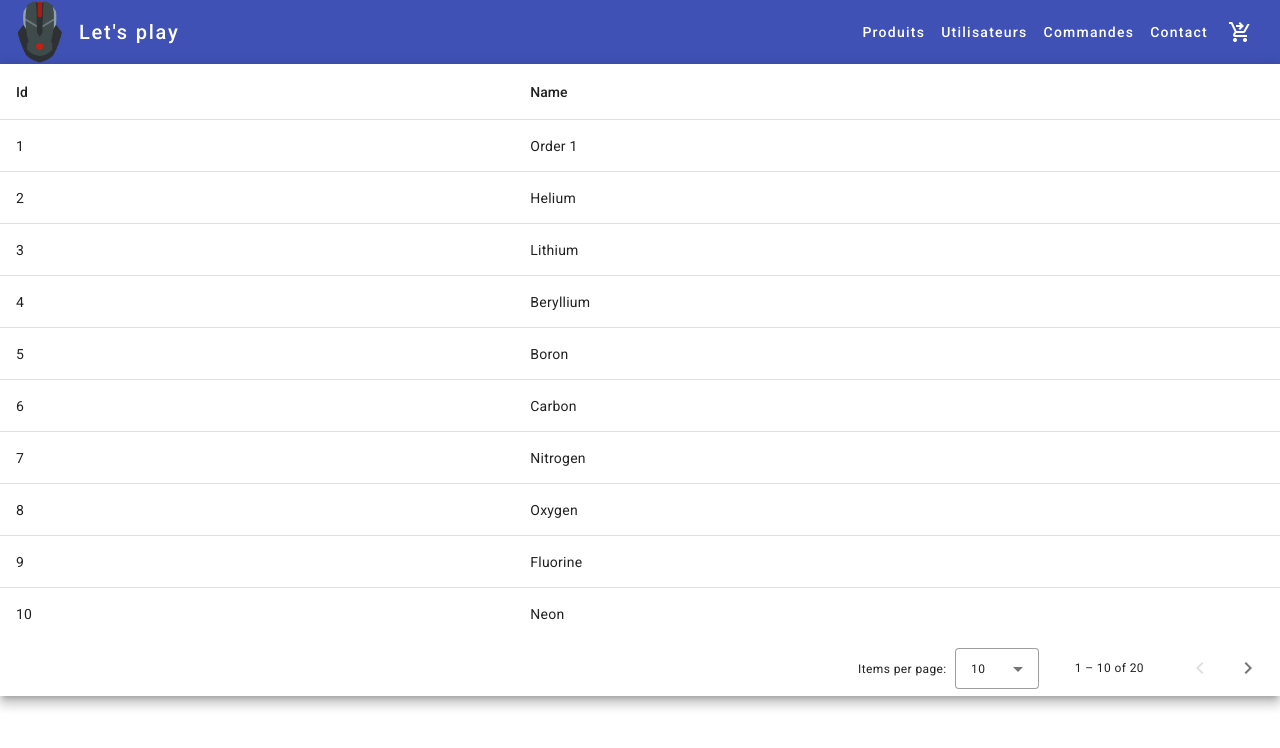
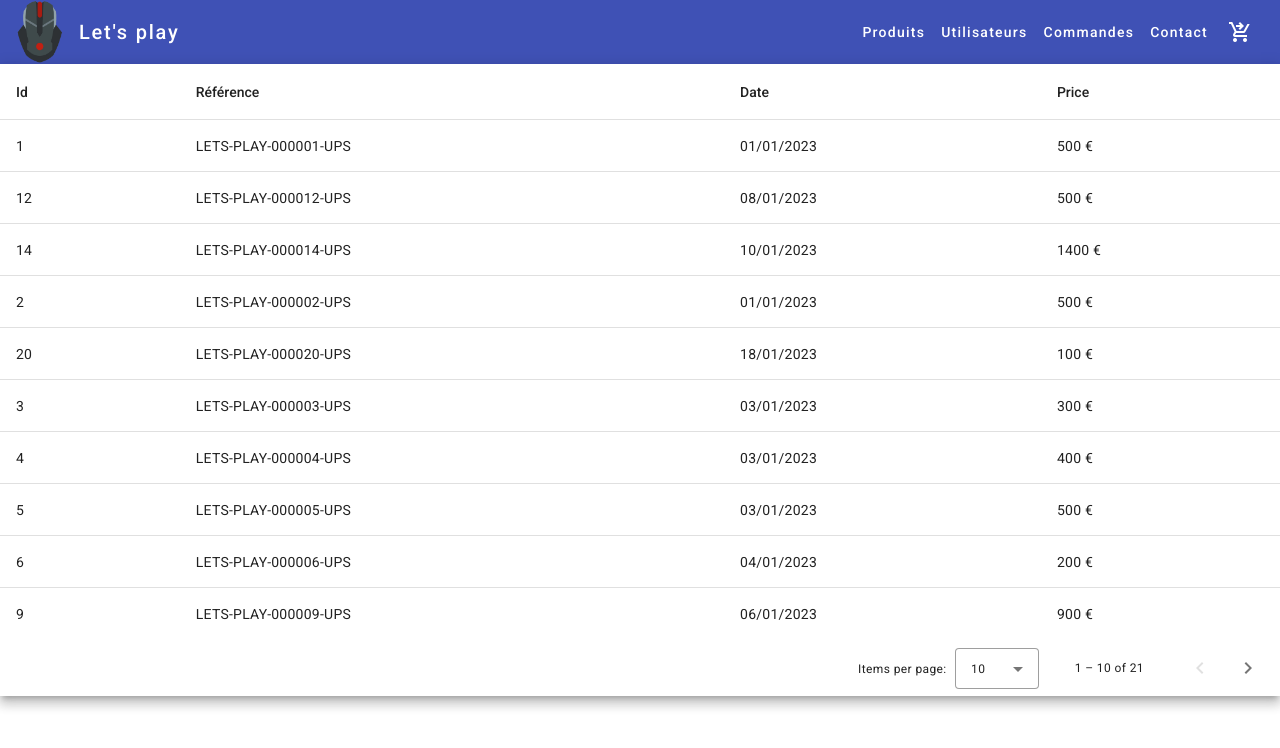
Before and after one commit to Jonathan-Tutu/Angular_Girodon, an Angular app: page /order-list in a window 1280 px wide. Shown: the top 748 px of the page. Built offline with nearby package versions, Linux system fonts and the light colour scheme.

Commit message:
Upgrade Order List + Order Data

```diff
--- a/src/app/components/order-list/order-list-datasource.ts
+++ b/src/app/components/order-list/order-list-datasource.ts
@@ -46,10 +46,14 @@ export class OrderListDataSource extends DataSource<Order> {
         return data.sort((a, b) => {
             const isAsc = this.sort?.direction === 'asc';
             switch (this.sort?.active) {
-                case 'name':
-                    return compare(a.name, b.name, isAsc);
                 case 'id':
                     return compare(+a.id, +b.id, isAsc);
+                case 'ref':
+                    return compare(a.ref, b.ref, isAsc);
+                case 'date':
+                    return compare(a.date, b.date, isAsc);
+                case 'price':
+                    return compare(a.price, b.price, isAsc);
                 default:
                     return 0;
             }
--- a/src/app/components/order-list/order-list.component.html
+++ b/src/app/components/order-list/order-list.component.html
@@ -6,10 +6,22 @@
       <td mat-cell *matCellDef="let row">{{row.id}}</td>
     </ng-container>
 
-    <!-- Name Column -->
-    <ng-container matColumnDef="name">
-      <th mat-header-cell *matHeaderCellDef mat-sort-header="">Name</th>
-      <td mat-cell *matCellDef="let row">{{row.name}}</td>
+    <!-- Ref Column -->
+    <ng-container matColumnDef="ref">
+      <th mat-header-cell *matHeaderCellDef mat-sort-header="">Référence</th>
+      <td mat-cell *matCellDef="let row">{{row.ref}}</td>
+    </ng-container>
+
+    <!-- Date Column -->
+    <ng-container matColumnDef="date">
+      <th mat-header-cell *matHeaderCellDef mat-sort-header="">Date</th>
+      <td mat-cell *matCellDef="let row">{{row.date}}</td>
+    </ng-container>
+
+    <!-- Price Column -->
+    <ng-container matColumnDef="price">
+      <th mat-header-cell *matHeaderCellDef mat-sort-header="">Price</th>
+      <td mat-cell *matCellDef="let row">{{row.price}} €</td>
     </ng-container>
 
     <tr mat-header-row *matHeaderRowDef="displayedColumns"></tr>
--- a/src/app/components/order-list/order-list.component.ts
+++ b/src/app/components/order-list/order-list.component.ts
@@ -17,7 +17,7 @@ export class OrderListComponent implements OnInit {
     @ViewChild(MatTable) table!: MatTable<Order>;
 
     dataSource: OrderListDataSource = new OrderListDataSource();
-    displayedColumns = ['id', 'name'];
+    displayedColumns = ['id', 'ref', 'date', 'price'];
 
     constructor(private orderService: OrderService) {
     }
--- a/src/app/components/user-list/user-list.component.ts
+++ b/src/app/components/user-list/user-list.component.ts
@@ -2,9 +2,9 @@ import {Component, OnInit, ViewChild} from '@angular/core';
 import {MatPaginator} from '@angular/material/paginator';
 import {MatSort} from '@angular/material/sort';
 import {MatTable} from '@angular/material/table';
-import {Order} from "../../models/order";
 import {UserService} from "../../services/user.service";
 import {UserListDataSource} from "./user-list-datasource";
+import {User} from "../../models/user";
 
 @Component({
     selector: 'app-user-list',
@@ -14,7 +14,7 @@ import {UserListDataSource} from "./user-list-datasource";
 export class UserListComponent implements OnInit {
     @ViewChild(MatPaginator) paginator!: MatPaginator;
     @ViewChild(MatSort) sort!: MatSort;
-    @ViewChild(MatTable) table!: MatTable<Order>;
+    @ViewChild(MatTable) table!: MatTable<User>;
 
     dataSource: UserListDataSource = new UserListDataSource();
     displayedColumns = ['id', 'name'];
--- a/src/app/models/order.ts
+++ b/src/app/models/order.ts
@@ -1,4 +1,8 @@
 export interface Order {
     id: number;
-    name: string;
+    ref: string;
+    products: Array<{id: number, quantity: number}>
+    user: number
+    date: string
+    price: number
 }
--- a/src/assets/data/order-data.json
+++ b/src/assets/data/order-data.json
@@ -1,22 +1,335 @@
 [
-  {"id": 1, "name": "Order 1"},
-  {"id": 2, "name": "Helium"},
-  {"id": 3, "name": "Lithium"},
-  {"id": 4, "name": "Beryllium"},
-  {"id": 5, "name": "Boron"},
-  {"id": 6, "name": "Carbon"},
-  {"id": 7, "name": "Nitrogen"},
-  {"id": 8, "name": "Oxygen"},
-  {"id": 9, "name": "Fluorine"},
-  {"id": 10, "name": "Neon"},
-  {"id": 11, "name": "Sodium"},
-  {"id": 12, "name": "Magnesium"},
-  {"id": 13, "name": "Aluminum"},
-  {"id": 14, "name": "Silicon"},
-  {"id": 15, "name": "Phosphorus"},
-  {"id": 16, "name": "Sulfur"},
-  {"id": 17, "name": "Chlorine"},
-  {"id": 18, "name": "Argon"},
-  {"id": 19, "name": "Potassium"},
-  {"id": 20, "name": "Calcium"}
+  {
+    "id": 1,
+    "ref": "LETS-PLAY-000001-UPS",
+    "products": [
+      {
+        "id": 1,
+        "quantity": 2
+      },
+      {
+        "id": 2,
+        "quantity": 3
+      }
+    ],
+    "user": 1,
+    "date": "01/01/2023",
+    "price": 500
+  },
+  {
+    "id": 12,
+    "ref": "LETS-PLAY-000012-UPS",
+    "products": [
+      {
+        "id": 1,
+        "quantity": 2
+      },
+      {
+        "id": 2,
+        "quantity": 3
+      }
+    ],
+    "user": 3,
+    "date": "08/01/2023",
+    "price": 500
+  },
+  {
+    "id": 14,
+    "ref": "LETS-PLAY-000014-UPS",
+    "products": [
+      {
+        "id": 1,
+        "quantity": 2
+      },
+      {
+        "id": 2,
+        "quantity": 3
+      },
+      {
+        "id": 5,
+        "quantity": 2
+      }
+    ],
+    "user": 3,
+    "date": "10/01/2023",
+    "price": 1400
+  },
+  {
+    "id": 2,
+    "ref": "LETS-PLAY-000002-UPS",
+    "products": [
+      {
+        "id": 1,
+        "quantity": 2
+      },
+      {
+        "id": 2,
+        "quantity": 3
+      }
+    ],
+    "user": 1,
+    "date": "01/01/2023",
+    "price": 500
+  },
+  {
+    "id": 20,
+    "ref": "LETS-PLAY-000020-UPS",
+    "products": [
+      {
+        "id": 1,
+        "quantity": 1
+      }
+    ],
+    "user": 10,
+    "date": "18/01/2023",
+    "price": 100
+  },
+  {
+    "id": 3,
+    "ref": "LETS-PLAY-000003-UPS",
+    "products": [
+      {
+        "id": 1,
+        "quantity": 1
+      },
+      {
+        "id": 2,
+        "quantity": 2
+      }
+    ],
+    "user": 1,
+    "date": "03/01/2023",
+    "price": 300
+  },
+  {
+    "id": 4,
+    "ref": "LETS-PLAY-000004-UPS",
+    "products": [
+      {
+        "id": 1,
+        "quantity": 1
+      },
+      {
+        "id": 2,
+        "quantity": 3
+      }
+    ],
+    "user": 2,
+    "date": "03/01/2023",
+    "price": 400
+  },
+  {
+    "id": 5,
+    "ref": "LETS-PLAY-000005-UPS",
+    "products": [
+      {
+        "id": 1,
+        "quantity": 2
+      },
+      {
+        "id": 2,
+        "quantity": 2
+      }
+    ],
+    "user": 2,
+    "date": "03/01/2023",
+    "price": 500
+  },
+  {
+    "id": 6,
+    "ref": "LETS-PLAY-000006-UPS",
+    "products": [
+      {
+        "id": 1,
+        "quantity": 1
+      },
+      {
+        "id": 2,
+        "quantity": 1
+      }
+    ],
+    "user": 3,
+    "date": "04/01/2023",
+    "price": 200
+  },
+  {
+    "id": 9,
+    "ref": "LETS-PLAY-000009-UPS",
+    "products": [
+      {
+        "id": 5,
+        "quantity": 2
+      }
+    ],
+    "user": 1,
+    "date": "06/01/2023",
+    "price": 900
+  },
+  {
+    "id": 10,
+    "ref": "LETS-PLAY-000010-UPS",
+    "products": [
+      {
+        "id": 5,
+        "quantity": 1
+      }
+    ],
+    "user": 3,
+    "date": "06/01/2023",
+    "price": 450
+  },
+  {
+    "id": 7,
+    "ref": "LETS-PLAY-000007-UPS",
+    "products": [
+      {
+        "id": 3,
+        "quantity": 2
+      }
+    ],
+    "user": 2,
+    "date": "05/01/2023",
+    "price": 400
+  },
+  {
+    "id": 8,
+    "ref": "LETS-PLAY-000008-UPS",
+    "products": [
+      {
+        "id": 3,
+        "quantity": 1
+      }
+    ],
+    "user": 2,
+    "date": "06/01/2023",
+    "price": 200
+  },
+  {
+    "id": 11,
+    "ref": "LETS-PLAY-000011-UPS",
+    "products": [
+      {
+        "id": 5,
+        "quantity": 2
+      }
+    ],
+    "user": 1,
+    "date": "06/01/2023",
+    "price": 900
+  },
+  {
+    "id": 13,
+    "ref": "LETS-PLAY-000013-UPS",
+    "products": [
+      {
+        "id": 1,
+        "quantity": 2
+      },
+      {
+        "id": 2,
+        "quantity": 3
+      }
+    ],
+    "user": 1,
+    "date": "09/01/2023",
+    "price": 500
+  },
+  {
+    "id": 16,
+    "ref": "LETS-PLAY-000016-UPS",
+    "products": [
+      {
+        "id": 1,
+        "quantity": 2
+      }
+    ],
+    "user": 5,
+    "date": "15/01/2023",
+    "price": 200
+  },
+  {
+    "id": 15,
+    "ref": "LETS-PLAY-000015-UPS",
+    "products": [
+      {
+        "id": 1,
+        "quantity": 2
+      },
+      {
+        "id": 2,
+        "quantity": 3
+      },
+      {
+        "id": 5,
+        "quantity": 2
+      }
+    ],
+    "user": 1,
+    "date": "15/01/2023",
+    "price": 1400
+  },
+  {
+    "id": 21,
+    "ref": "LETS-PLAY-000021-UPS",
+    "products": [
+      {
+        "id": 1,
+        "quantity": 2
+      },
+      {
+        "id": 2,
+        "quantity": 5
+      }
+    ],
+    "user": 11,
+    "date": "18/01/2023",
+    "price": 700
+  },
+  {
+    "id": 17,
+    "ref": "LETS-PLAY-000017-UPS",
+    "products": [
+      {
+        "id": 5,
+        "quantity": 4
+      }
+    ],
+    "user": 6,
+    "date": "15/01/2023",
+    "price": 1800
+  },
+  {
+    "id": 18,
+    "ref": "LETS-PLAY-000018-UPS",
+    "products": [
+      {
+        "id": 1,
+        "quantity": 2
+      },
+      {
+        "id": 2,
+        "quantity": 3
+      }
+    ],
+    "user": 7,
+    "date": "18/01/2023",
+    "price": 500
+  },
+  {
+    "id": 19,
+    "ref": "LETS-PLAY-000019-UPS",
+    "products": [
+      {
+        "id": 1,
+        "quantity": 1
+      },
+      {
+        "id": 2,
+        "quantity": 1
+      }
+    ],
+    "user": 9,
+    "date": "15/01/2023",
+    "price": 200
+  }
 ]
```
Also changed, not shown: src/assets/data/product-data.json (+8 -8 lines), src/assets/data/user-data.json (+44 -20 lines).
